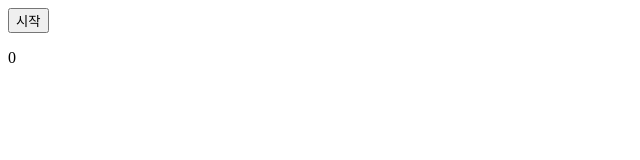
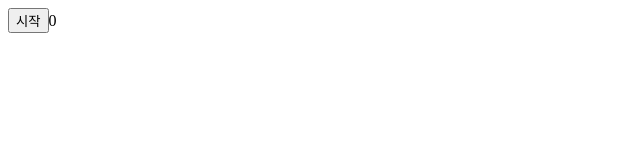
Before and after one commit to ShineTiger/7-squrt, a React (Create React App) app: page / in a window 1280 px wide. Shown: the top 160 px of the page, without its empty margins (0-640 px from the left). Built offline with nearby package versions, Linux system fonts and the light colour scheme.

Commit message:
:art: 분리한 SecondCounter 컴포넌트 적용
Ready 페이지에만 적용함

```diff
--- /dev/null
+++ b/src/components/SecondCounter.tsx
@@ -0,0 +1,14 @@
+import { useState } from "react";
+import useInterval from "../hooks/useInterval";
+
+const SecondCounter = ({ second, setSecond, isPlay }) => {
+  useInterval(
+    () => {
+      setSecond(second + 1);
+    },
+    isPlay ? 1000 : null
+  );
+  return second;
+};
+
+export default SecondCounter;
--- a/src/pages/Ready.tsx
+++ b/src/pages/Ready.tsx
@@ -2,6 +2,7 @@ import React from "react";
 import { useNavigate } from "react-router-dom";
 import { useState, useEffect } from "react";
 import useInterval from "../hooks/useInterval";
+import SecondCounter from "../components/SecondCounter";
 
 const Ready = () => {
   const [timer, setTimer] = useState<number>(0);
@@ -16,19 +17,19 @@ const Ready = () => {
   };
 
   //준비타이머
-  const ReadyTimer = () => {
-    useInterval(
-      () => {
-        setTimer(timer + 1);
-      },
-      isReady ? 1000 : null
-    );
-    return (
-      <>
-        <p>{timer}</p>
-      </>
-    );
-  };
+  // const ReadyTimer = () => {
+  //   useInterval(
+  //     () => {
+  //       setTimer(timer + 1);
+  //     },
+  //     isReady ? 1000 : null
+  //   );
+  //   return (
+  //     <>
+  //       <p>{timer}</p>
+  //     </>
+  //   );
+  // };
 
   //준비타이머 종료
   useEffect(() => {
@@ -42,7 +43,7 @@ const Ready = () => {
   return (
     <>
       <button onClick={togglePlay}>시작</button>
-      <ReadyTimer />
+      <SecondCounter second={timer} setSecond={setTimer} isPlay={isReady} />
     </>
   );
 };
```
